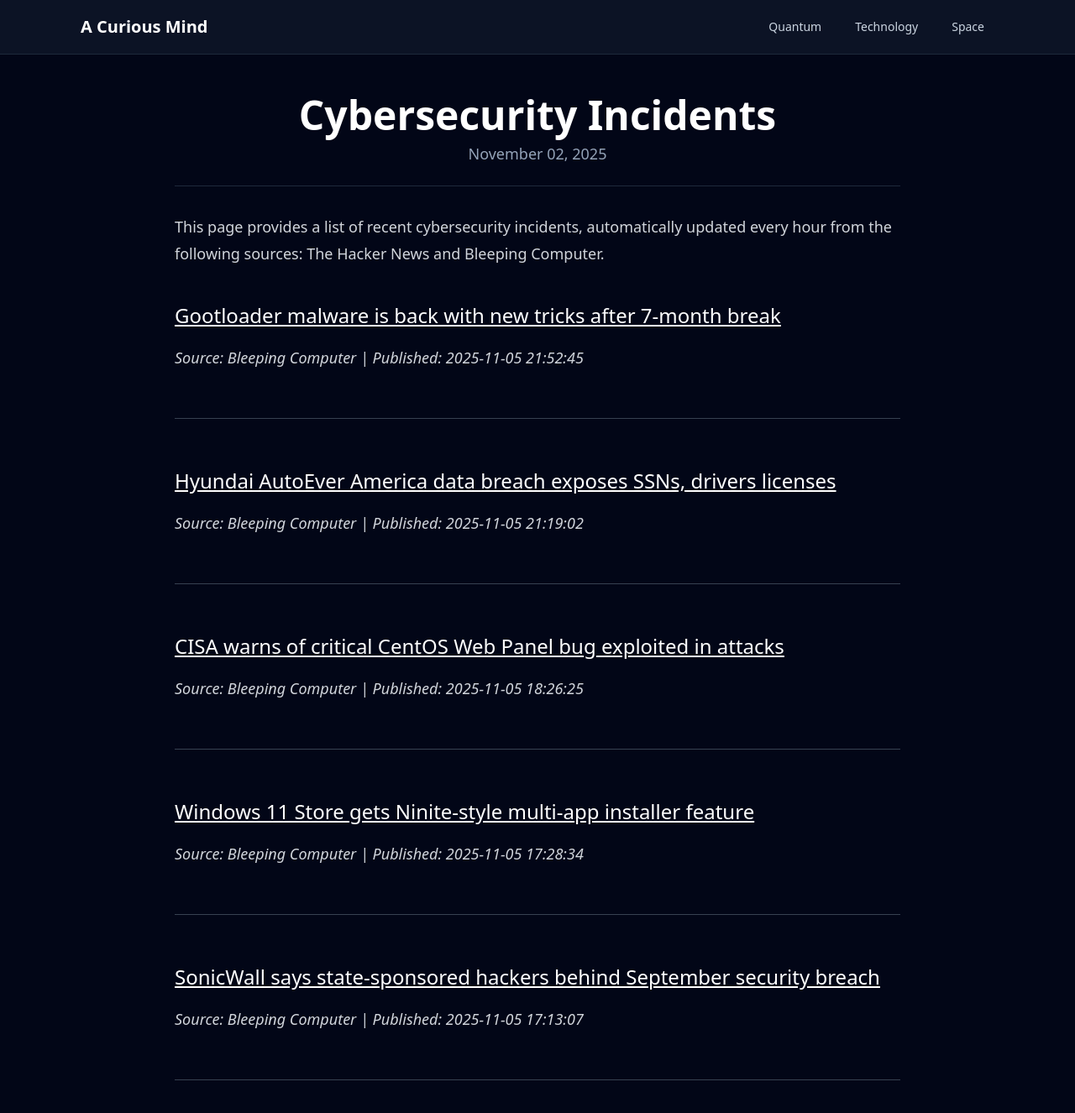
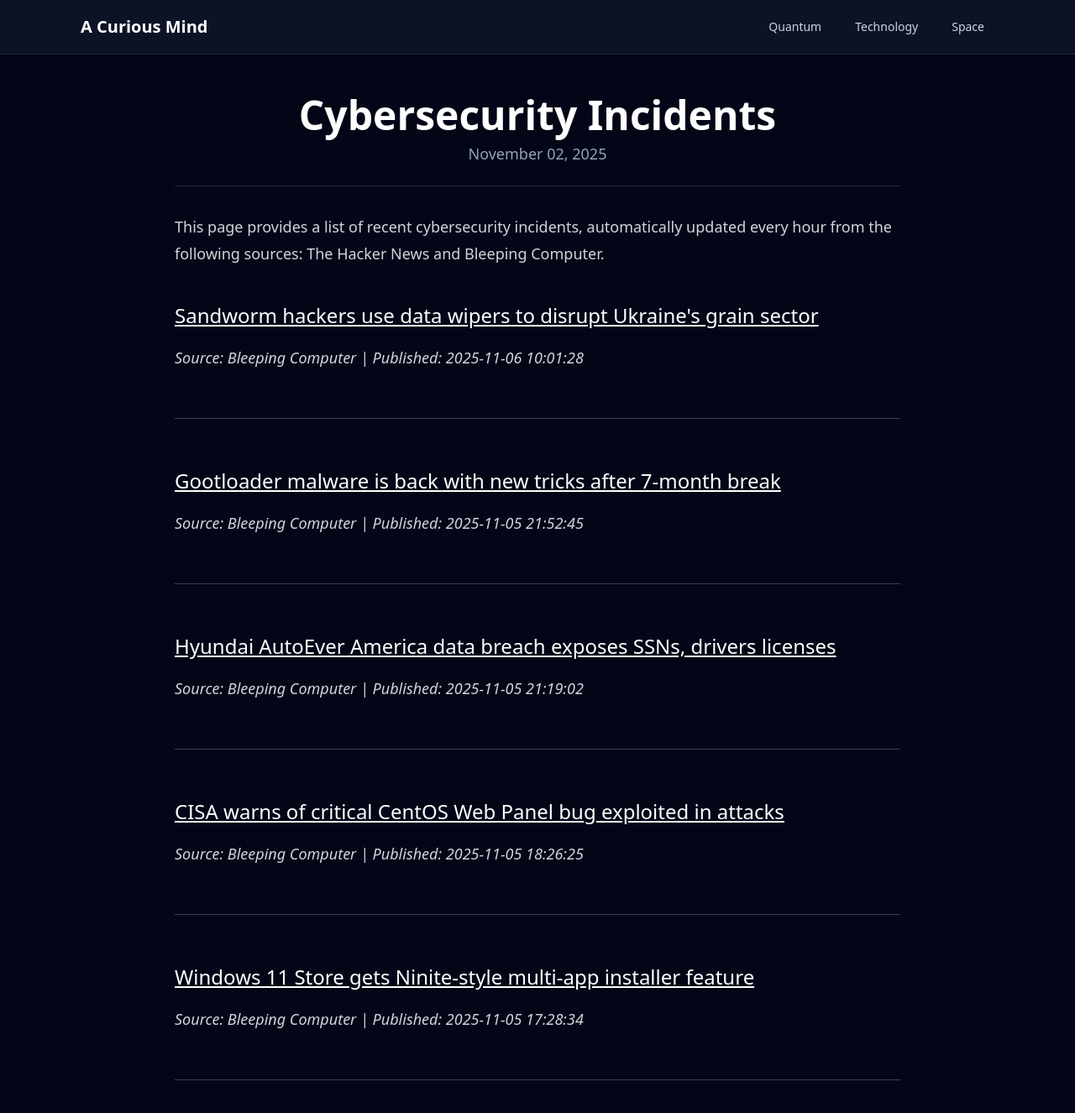
Before and after one commit to onehl7/onehl7.github.io, a Jekyll site: the page built from _posts/2025-11-02-cybersecurity-incidents.md, in a window 1280 px wide and 1400 px high. Shown: the top 1326 px of the window at 84% size. Built offline with Jekyll 4.4.1, drawn with Linux system fonts in a browser that asks for light colours; nearby versions of some CDN libraries.

Commit message:
Update news data

```diff
--- a/_data/news.json
+++ b/_data/news.json
@@ -1,4 +1,10 @@
 [
+  {
+    "source": "Bleeping Computer",
+    "title": "Sandworm hackers use data wipers to disrupt Ukraine's grain sector",
+    "link": "https://www.bleepingcomputer.com/news/security/sandworm-hackers-use-data-wipers-to-disrupt-ukraines-grain-sector/",
+    "published": "2025-11-06 10:01:28"
+  },
   {
     "source": "Bleeping Computer",
     "title": "Gootloader malware is back with new tricks after 7-month break",
@@ -22,11 +28,5 @@
     "title": "Windows 11 Store gets Ninite-style multi-app installer feature",
     "link": "https://www.bleepingcomputer.com/news/microsoft/windows-11-store-gets-ninite-style-multi-app-installer-feature/",
     "published": "2025-11-05 17:28:34"
-  },
-  {
-    "source": "Bleeping Computer",
-    "title": "SonicWall says state-sponsored hackers behind September security breach",
-    "link": "https://www.bleepingcomputer.com/news/security/sonicwall-says-state-sponsored-hackers-behind-security-breach-in-september/",
-    "published": "2025-11-05 17:13:07"
   }
 ]
```
